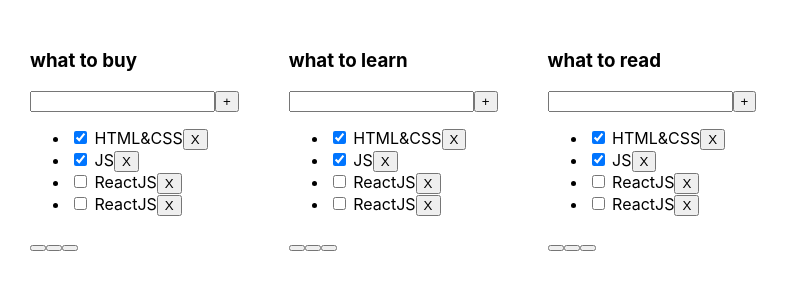
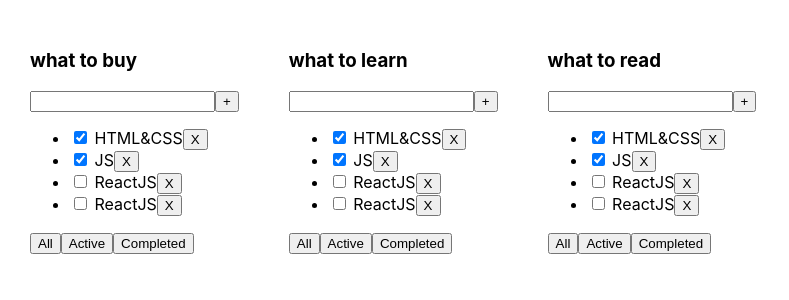
Before and after one commit to AlexPstr/Todolist, a React (Create React App) app: page / in a window 1280 px wide. Shown: the top 300 px of the page, without its empty margins (0-789 px from the left). Built offline with nearby package versions, Linux system fonts and the light colour scheme.

Commit message:
feat: implement function filteredTask width the help component Button

```diff
--- a/src/Button.tsx
+++ b/src/Button.tsx
@@ -1,9 +1,12 @@
 type ButtonPropsType = {
     title: string
+    onClick: () => void
 }
 
-export function Button ({title}: ButtonPropsType) {
+export function Button ({title, onClick}: ButtonPropsType) {
+const onClickHandler = ()=> {
+    onClick()
+    }
 
-
-    return <button> {<title></title>}</button>
+    return <button onClick={onClickHandler}>{title}</button>
 }
--- a/src/Todolist.tsx
+++ b/src/Todolist.tsx
@@ -9,7 +9,7 @@
 type TodolistPropsType = {
     title: string;
 }
-
+type FilterType = 'All' | 'Active' | 'Completed'
 
 export const Todolist = ({title} :TodolistPropsType) => {
 
@@ -21,6 +21,18 @@
             {id: 4, title: 'ReactJS', isDone: false},
         ]
     )
+    const [filter, setFilter] = useState<FilterType>('All');
+
+    let filteredTasks = tasks;
+    if (filter === 'Active') {
+        filteredTasks = tasks.filter(t => !t.isDone)
+    }
+    if (filter === 'Completed') {
+        filteredTasks = tasks.filter(t => t.isDone)
+    }
+    function changeFilterTasks(value: FilterType) {
+        setFilter(value)
+    }
     function removeTask(id: number) {
         setTasks(tasks.filter(task => task.id !== id))
     }
@@ -31,9 +43,9 @@
                 <input/>
                 <button>+</button>
             </div>
-            {tasks.length === 0
+            {filteredTasks.length === 0
              ? (<span>Елемнты не найдены</span>)
-             :(<ul> {tasks.map((task) => {
+             :(<ul> {filteredTasks.map((task) => {
                     return   <li key={task.id}>
                 <input type="checkbox" checked={task.isDone}/> <span>{task.title}</span>
                         <button onClick={()=> removeTask(task.id)}>X</button>
@@ -41,9 +53,9 @@
             })}
             </ul>)}
             <div>
-                <Button title={'All'} />
-                <Button title={'Active'} />
-                <Button title={'Completed'} />
+                <Button title={'All'} onClick={()=> changeFilterTasks('All')} />
+                <Button title={'Active'} onClick={() =>changeFilterTasks('Active')} />
+                <Button title={'Completed'} onClick={()=> changeFilterTasks('Completed')} />
             </div>
         </div>
     )
```
